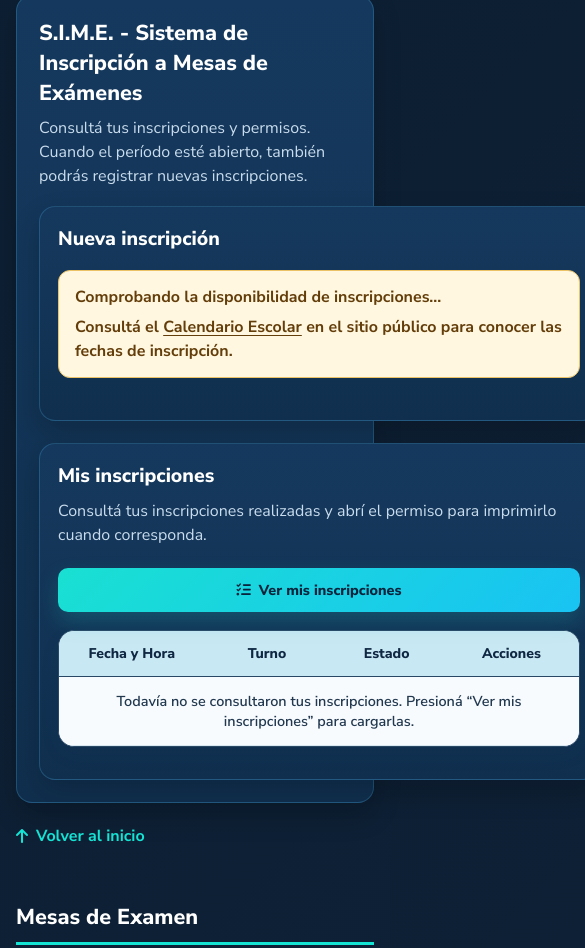
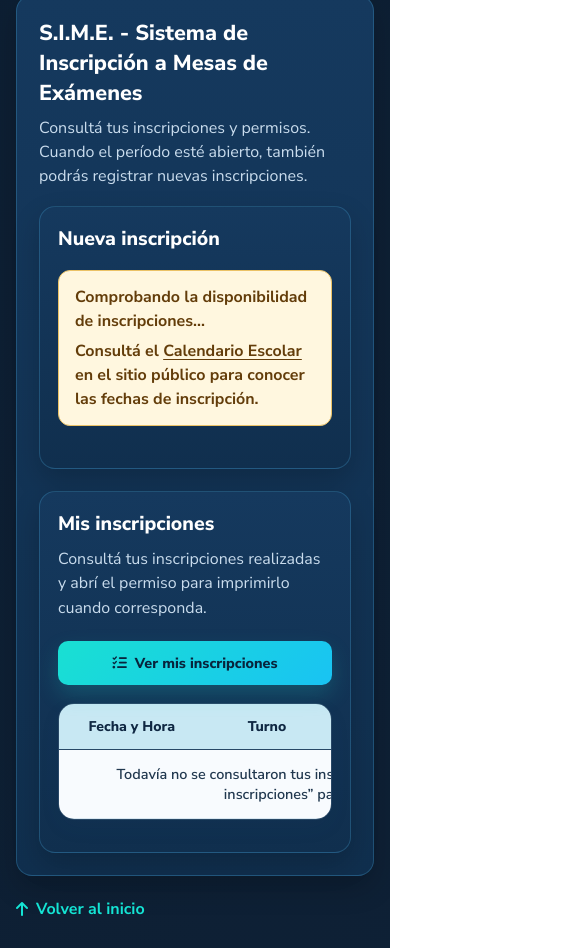
Before and after one commit to eetp495rafaela/website-eetp495, a plain HTML site: page alumnos/index.html in a window 390 px wide. Shown: the part 3137-4085 px from the top of the page, 585 px wide, since content can reach past the window. Drawn offline with Linux system fonts and the light colour scheme; some packages are replaced by stand-ins of ours; no server answers; a script that the page names is missing.

Commit message:
Corrige desbordamiento responsive en portal-alumno.css

```diff
--- a/assets/css/portal-alumno.css
+++ b/assets/css/portal-alumno.css
@@ -2727,3 +2727,42 @@ body {
 #examenes #estadoSimeAlumno.error-consulta p { color: #912b2b !important; }
 #examenes #formInscripcionSime[hidden],
 #examenes #ayudaInscripcionSime[hidden] { display: none !important; }
+
+
+/* =====================================================
+   CORRECCIÓN RESPONSIVE 29/10/2026 — Si.M.E.
+   El ancho mínimo de tablas no debe expandir la página.
+===================================================== */
+@media (max-width: 760px) {
+  #examenes,
+  #examenes > .panel-info {
+    min-width: 0;
+    max-width: 100%;
+  }
+
+  #examenes .sime-grid {
+    grid-template-columns: minmax(0, 1fr);
+    min-width: 0;
+  }
+
+  #examenes .sime-bloque {
+    min-width: 0;
+    max-width: 100%;
+  }
+
+  #examenes .tabla-contenedor {
+    max-width: 100%;
+    min-width: 0;
+    overflow-x: auto;
+  }
+
+  #examenes .sime-bloque .acciones-sime {
+    min-width: 0;
+  }
+
+  #examenes .sime-bloque .btn-accion {
+    max-width: 100%;
+    min-width: 0;
+    white-space: normal;
+  }
+}
```
